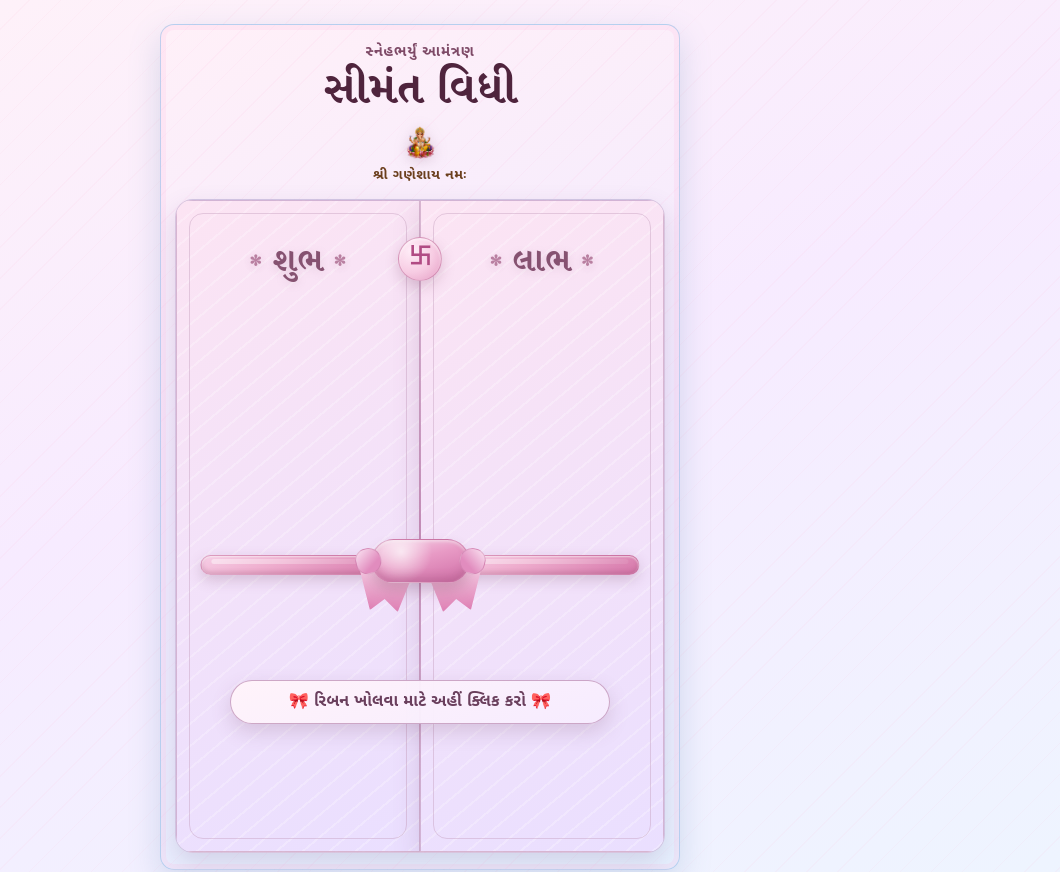
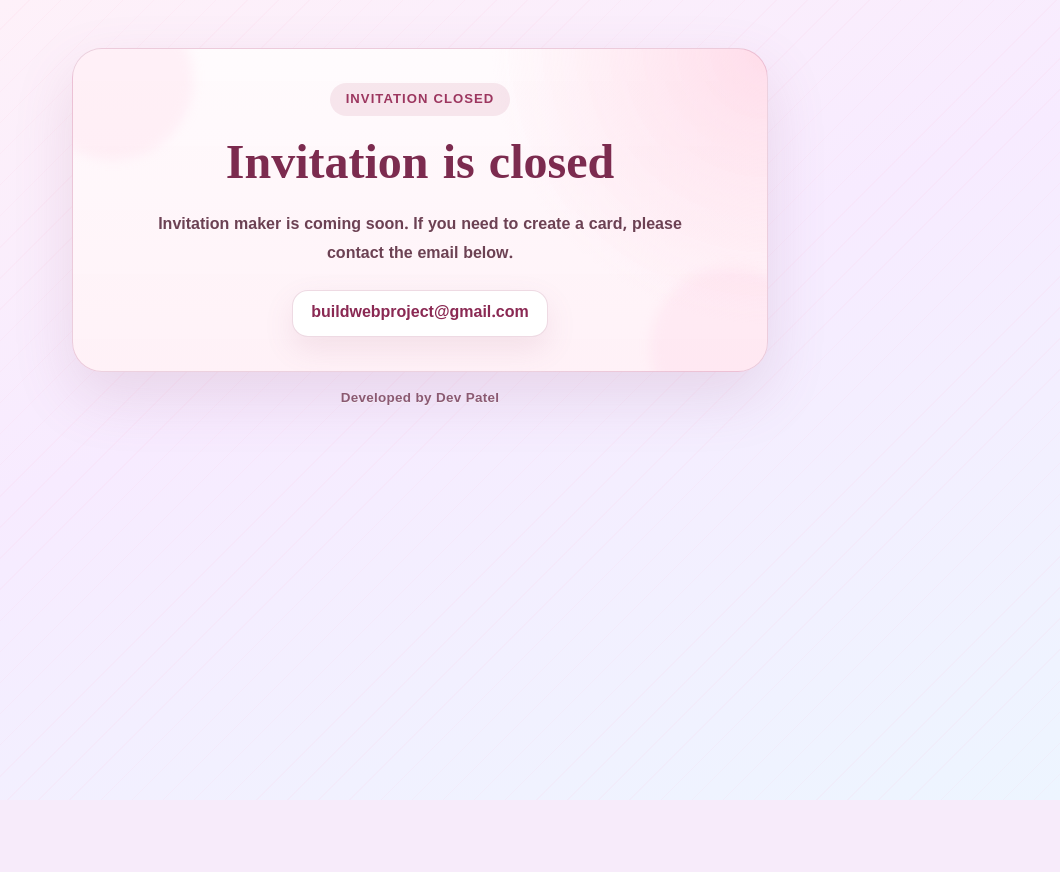
Before and after one commit to buildwebproject/baby-shower, a PHP site: page / in a window 1280 px wide. Shown: the top 872 px of the page, without its empty margins (220-1280 px from the left). After the commit the page ends 410 px from the top, so only its background shows below. Run offline with PHP 8.4, Linux system fonts and the light colour scheme; some web fonts are replaced.

Commit message:
added updated code

```diff
--- a/admin/index.php
+++ b/admin/index.php
@@ -60,6 +60,7 @@ if (($_SERVER['REQUEST_METHOD'] ?? 'GET') === 'POST') {
 
             $payload['rsvp_enabled'] = isset($_POST['rsvp_enabled']);
             $payload['qr_enabled'] = isset($_POST['qr_enabled']);
+            $payload['featured_enabled'] = isset($_POST['featured_enabled']);
 
             if (invitation_save_data($payload)) {
                 $data = invitation_load_data();
@@ -206,6 +207,7 @@ $csrfToken = invitation_admin_csrf_token();
                 <div><label>Door Center Image Path</label><input name="door_center_image" value="<?php echo h((string)($data['door_center_image'] ?? '')); ?>"></div>
 
                 <div class="full checks">
+                    <label><input type="checkbox" name="featured_enabled" <?php echo !empty($data['featured_enabled']) ? 'checked' : ''; ?>> Featured Invitation Enabled</label>
                     <label><input type="checkbox" name="rsvp_enabled" <?php echo !empty($data['rsvp_enabled']) ? 'checked' : ''; ?>> RSVP Enabled</label>
                     <label><input type="checkbox" name="qr_enabled" <?php echo !empty($data['qr_enabled']) ? 'checked' : ''; ?>> QR Enabled</label>
                 </div>
--- a/data.php
+++ b/data.php
@@ -3,21 +3,22 @@
 declare(strict_types=1);
 
 return [
+    'featured_enabled' => false,
     'ganesh_line' => 'શ્રી ગણેશાય નમઃ',
     'ganesh_image' => 'assets/images/ganesha.png',
     'door_center_image' => 'assets/images/krishna and radha.png',
-    'title' => 'સીમંત વિધી',
+    'title' => 'સીમંત સંસ્કાર',
 
     'mother_name' => 'અ.સૌ ક્રિમા',
-    'father_name' => 'ચિ.. નિશિત',
+    'father_name' => 'ચિ. નિશિત',
     'family_name' => 'પ્રહ્લાદ ઈશ્વર પરિવાર',
 
     'lead_lines' => [
-        'સહર્ષ ખુશાલી સાથે જણાવવાનું કે અમારા શ્રી ઉમિયા માતા જી ની અસીમ કૃપાથી',
-        'અ.સૌ .શ્રીમંતી નયનાબેન તથા શ્રીમાન યોગેશભાઈ પ્રહલાદભાઈ ના સુપુત્ર',
+        'સહર્ષ ખુશાલી સાથે જણાવવાનું કે અમારા શ્રી ઉમિયા માતાજી ની અસીમ કૃપાથી',
+        'અ.સૌ .શ્રીમતી નયનાબેન તથા શ્રીમાન યોગેશભાઈ પ્રહલાદભાઈ ના સુપુત્ર',
     ],
     'special_line' => '',
-    'program_line' => 'નું સીમંત વિધિ નું મુહર્ત સંવત 2082 ના ચૈત્ર સુદ ચોથ ને તા. 22/03/2026 ને રવિવારના શુભ દિને સવારે 10 કલાકે રાખેલ છે તો આ શુભ અવસરે આશીર્વાદ પાઠવા પધારશો.  ',
+    'program_line' => 'નું સીમંત સંસ્કાર નું મુહર્ત સંવત 2082 ના ચૈત્ર સુદ ચોથ ને તા. 22/03/2026 ને રવિવારના શુભ દિને સવારે 10 કલાકે રાખેલ છે તો આ શુભ અવસરે આશીર્વાદ પાઠવા પધારશો.  ',
 
     'date_text' => 'રવિવાર, 22-03-2026',
     'time_text' => 'સવારે 11.00 કલાકે ',
@@ -39,7 +40,7 @@ return [
         'પટેલ યોગેશભાઈ પ્રહલાદભાઈ ',
         'પટેલ નિશિત યોગેશભાઈ ',
         'પટેલ દેવ યોગેશભાઈ   ',
-        '4 આસ્થા બંગલૉ સન પાર્ક દાતરડી સ્કૂલ ની બાજુમાં 80 ફૂટ રિંગ રોડ ઊંઝા . ',
+        '4 આસ્થા બંગ્લોઝ સન પાર્ક ની પાસે દાતરડી સ્કૂલ ની બાજુમાં 80 ફૂટ રિંગ રોડ ઊંઝા . ',
         'મોં . 9016056819',
         'મોં . 8200189043',
     ],
--- a/index.php
+++ b/index.php
@@ -4,6 +4,7 @@ declare(strict_types=1);
 
 require __DIR__ . '/includes/invitation_store.php';
 $invitation = invitation_load_data();
+$featuredEnabled = !array_key_exists('featured_enabled', $invitation) || !empty($invitation['featured_enabled']);
 
 function e(string $value): string
 {
@@ -2083,14 +2084,111 @@ if ($qrEnabled) {
         @media (prefers-reduced-motion: reduce) {
             *, *::before, *::after { animation: none !important; transition: none !important; }
         }
+
+        .developer-credit {
+            margin-top: 18px;
+            padding: 0 12px;
+            text-align: center;
+            font-size: 0.84rem;
+            font-weight: 600;
+            letter-spacing: 0.02em;
+            color: #8a5a72;
+            text-shadow: 0 1px 0 rgba(255, 255, 255, 0.65);
+        }
+
+        .closed-card-wrap {
+            width: min(720px, 100%);
+            padding: 24px 12px 0;
+        }
+
+        .closed-card {
+            position: relative;
+            overflow: hidden;
+            border: 1px solid rgba(201, 133, 165, 0.35);
+            border-radius: 30px;
+            padding: 34px 24px;
+            background:
+                radial-gradient(circle at top right, rgba(255, 214, 230, 0.82), transparent 36%),
+                linear-gradient(180deg, rgba(255, 251, 253, 0.96), rgba(255, 241, 247, 0.98));
+            box-shadow: 0 24px 60px rgba(157, 93, 125, 0.16);
+            text-align: center;
+        }
+
+        .closed-card::before,
+        .closed-card::after {
+            content: '';
+            position: absolute;
+            width: 160px;
+            height: 160px;
+            border-radius: 50%;
+            background: rgba(255, 196, 220, 0.18);
+            filter: blur(6px);
+        }
+
+        .closed-card::before {
+            top: -50px;
+            left: -40px;
+        }
+
+        .closed-card::after {
+            right: -44px;
+            bottom: -56px;
+        }
+
+        .closed-badge {
+            display: inline-flex;
+            align-items: center;
+            justify-content: center;
+            margin-bottom: 14px;
+            padding: 8px 16px;
+            border-radius: 999px;
+            background: rgba(186, 82, 124, 0.12);
+            color: #9c365f;
+            font-size: 0.82rem;
+            font-weight: 800;
+            letter-spacing: 0.08em;
+            text-transform: uppercase;
+        }
+
+        .closed-title {
+            font-family: 'Noto Serif Gujarati', serif;
+            color: #7c2b4f;
+            font-size: clamp(2rem, 5vw, 3rem);
+            margin-bottom: 12px;
+        }
+
+        .closed-text {
+            max-width: 540px;
+            margin: 0 auto;
+            color: #6c4153;
+            font-size: 1rem;
+            line-height: 1.8;
+            font-weight: 600;
+        }
+
+        .closed-email {
+            display: inline-flex;
+            align-items: center;
+            justify-content: center;
+            margin-top: 20px;
+            padding: 12px 18px;
+            border-radius: 16px;
+            background: #fff;
+            border: 1px solid rgba(188, 112, 149, 0.26);
+            color: #8a2953;
+            font-weight: 800;
+            text-decoration: none;
+            box-shadow: 0 12px 30px rgba(164, 94, 127, 0.12);
+        }
     </style>
 </head>
 <body
-    data-page="invite"
+    data-page="<?php echo $featuredEnabled ? 'invite' : 'closed'; ?>"
     data-whatsapp-message="<?php echo e($whatsAppMessage); ?>"
 >
 <div id="scrollPetalsLayer" class="scroll-petals" aria-hidden="true"></div>
 
+<?php if ($featuredEnabled): ?>
 <div id="miniBalloons" class="mini-balloons" aria-label="બલૂન મિની ગેમ">
     <div class="mini-balloons__items" aria-hidden="false">
         <button type="button" class="mini-balloon" aria-label="બલૂન પોપ 1">🎈</button>
@@ -2328,7 +2426,18 @@ if ($qrEnabled) {
     <?php endif; ?>
 
 </div><!-- /card-wrap -->
-
+<?php else: ?>
+<div class="closed-card-wrap">
+    <div class="closed-card">
+        <div class="closed-badge">Invitation Closed</div>
+        <h1 class="closed-title">Invitation is closed</h1>
+        <p class="closed-text">Invitation maker is coming soon. If you need to create a card, please contact the email below.</p>
+        <a class="closed-email" href="mailto:buildwebproject@gmail.com">buildwebproject@gmail.com</a>
+    </div>
+</div>
+<?php endif; ?>
+
+<?php if ($featuredEnabled): ?>
 <!-- BABY PLAY WIDGET START -->
 <div id="babyPlayWidget" class="baby-play" data-baby-image="">
     <div class="baby-play__controls">
@@ -2355,6 +2464,7 @@ if ($qrEnabled) {
     playsinline
     style="display:none;"
 ></audio>
+<?php endif; ?>
 
 <script src="https://cdn.jsdelivr.net/npm/html2canvas@1.4.1/dist/html2canvas.min.js"></script>
 <script src="assets/js/main.js?v=<?php echo rawurlencode((string)(@filemtime(__DIR__ . '/assets/js/main.js') ?: time())); ?>"></script>
@@ -2363,5 +2473,6 @@ window.addEventListener('load', function () {
     document.body.classList.add('page-loaded');
 });
 </script>
+<p class="developer-credit">Developed by Dev Patel</p>
 </body>
 </html>
```
Also changed, not shown: storage/share-preview.png (added).
